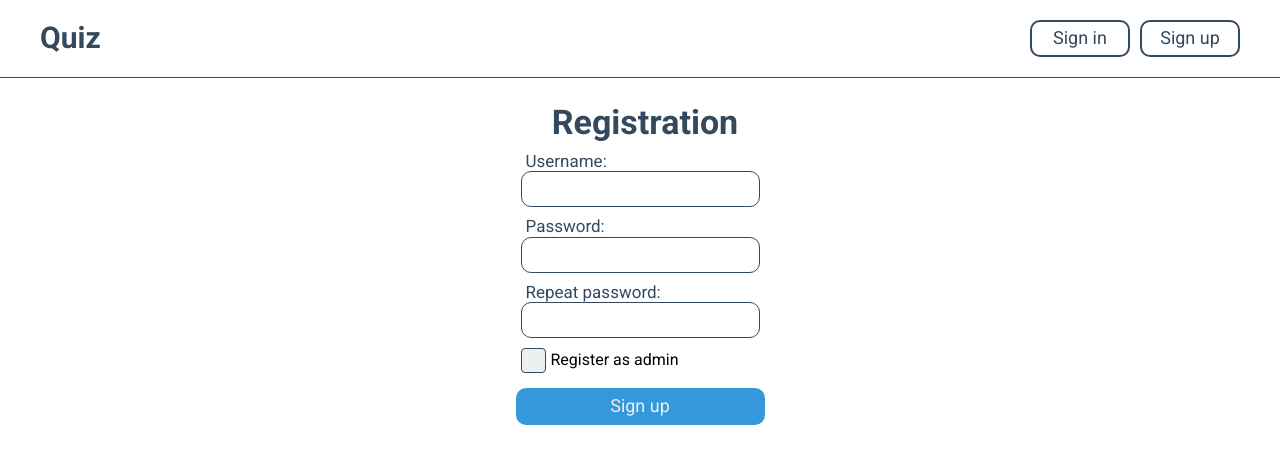
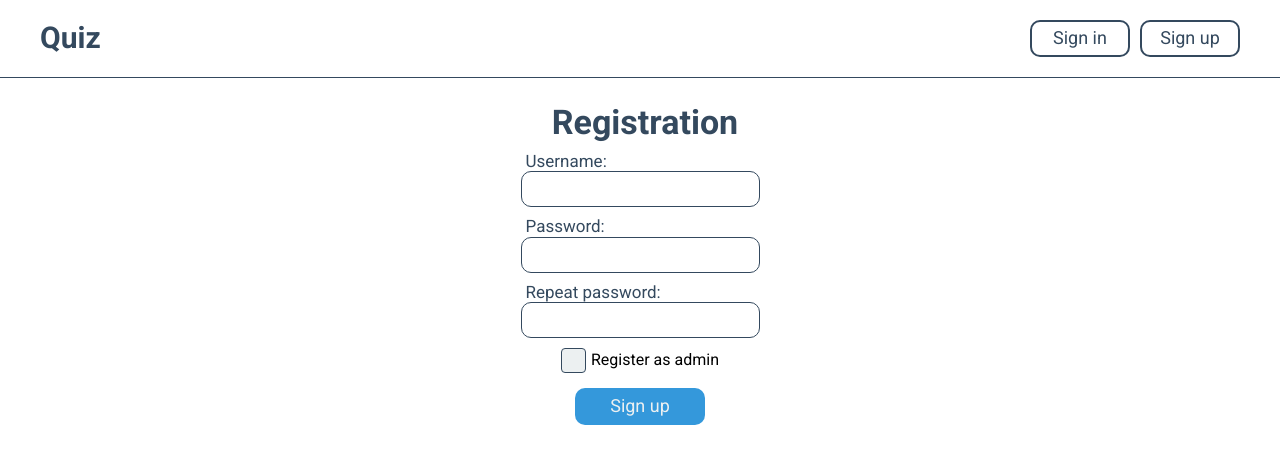
Before and after one commit to Artem2001S/react-quiz-app, a React (Create React App) app: page /signup in a window 1280 px wide. Shown: the top 464 px of the page. Built offline with nearby package versions, Linux system fonts and the light colour scheme; no server answers; what normalizr would draw is missing.

Commit message:
fix RegistrationForm validation

```diff
--- a/src/components/Form/Form.module.scss
+++ b/src/components/Form/Form.module.scss
@@ -1,6 +1,7 @@
 .Form {
   display: flex;
   flex-direction: column;
+  align-items: center;
 }
 
 .SubmitBtn {
--- a/src/containers/RegistrationFormContainer.jsx
+++ b/src/containers/RegistrationFormContainer.jsx
@@ -25,7 +25,7 @@ const RegistrationFormContainer = () => {
       autoComplete: 'off',
       value: '',
       type: 'password',
-      validationData: { isRequired: true },
+      validationData: { isRequired: true, minLength: 6 },
     },
     {
       id: nanoid(),
--- a/src/redux/axios/instance.js
+++ b/src/redux/axios/instance.js
@@ -1,7 +1,7 @@
 import axios from 'axios';
 
 const baseURL = 'https://snp-tests.herokuapp.com/api/v1/';
-const scopeKey = 'y=vMr{N%e,8$*3^';
+const scopeKey = 'y=vMr{N%e,8$*3^1';
 
 const instance = axios.create({
   baseURL,
--- a/src/shared/helpers.js
+++ b/src/shared/helpers.js
@@ -9,6 +9,13 @@ export const validateInputs = (inputs) => {
 
       if (isEmpty && validationData.isRequired) {
         errors.push(`Enter data on "${name}" field.`);
+      }
+
+      if (validationData.minLength) {
+        value.length < validationData.minLength &&
+          errors.push([
+            `The '${name}' should contain at least ${validationData.minLength} letters`,
+          ]);
       }
     }
   });
```
